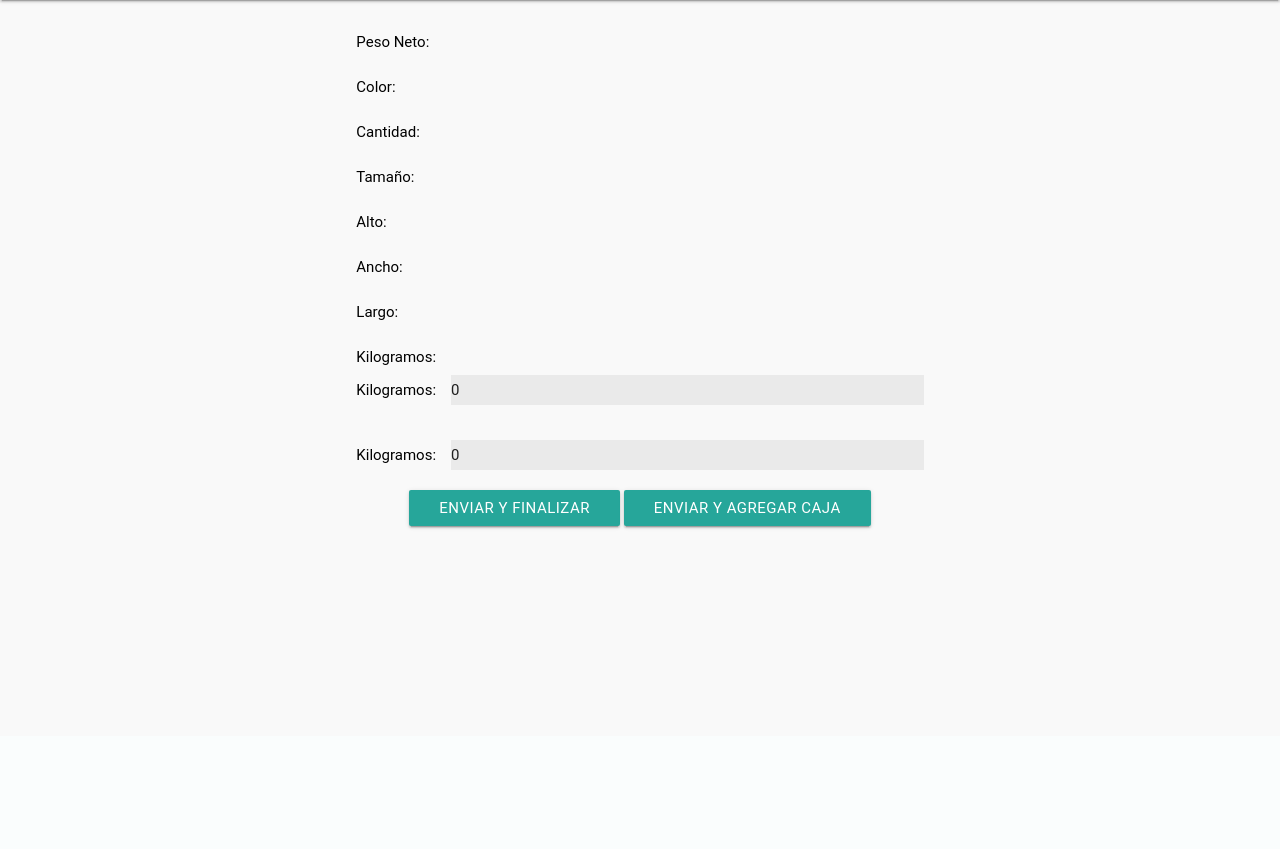
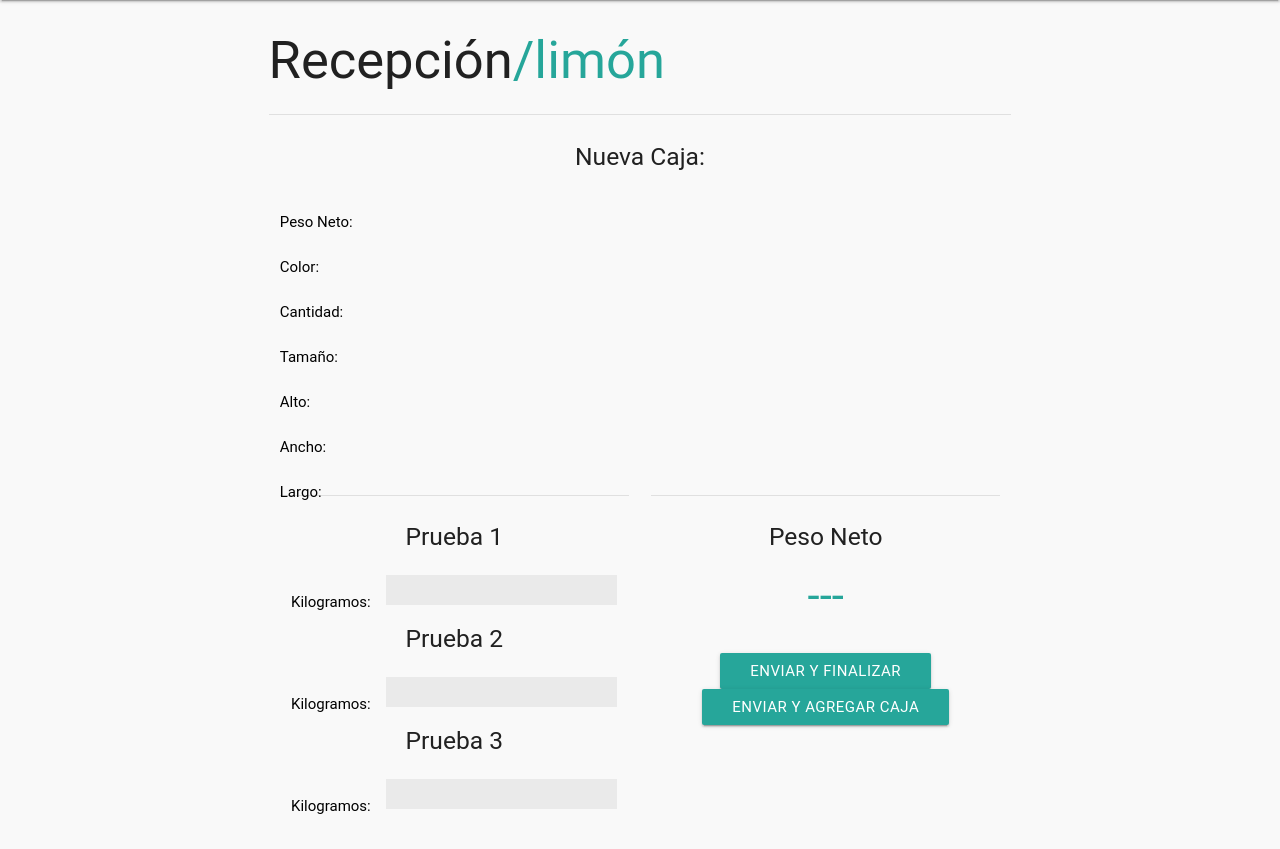
Before and after one commit to setjaf/easy-agro, a Django app: template inicio/templates/inicio/recepcionCaja.html in a window 1280 px wide. Shown: the part 64-913 px from the top of the page. Before the commit the page ends 593 px from the top, so only its background shows below. Run offline with Django 3.2, Linux system fonts and the light colour scheme; the template is opened without the code that fills it: values that come from a table or form of the project are taken from there, others are empty; some libraries are stand-ins or nearby versions; some web fonts are replaced.

Commit message:
recepcion adelanto

```diff
--- a/inicio/models.py
+++ b/inicio/models.py
@@ -137,16 +137,11 @@ class Caja(models.Model):
     largo = models.DecimalField(max_digits=10, decimal_places=3, default=0, blank=False)
     ProductoCampo = models.ForeignKey('ProductoCampo',on_delete=models.CASCADE, unique=False, null=False, blank=False)
 
-
-    def __str__(self):
-        return self.ID
-
 class Prueba(models.Model):
     IDPrueba = models.UUIDField(primary_key=True, default=uuid.uuid4, editable=False, unique=True)
     kilogramos = models.DecimalField(max_digits=10, decimal_places=3, default=0, blank=False)
     Caja = models.ForeignKey('Caja',on_delete=models.CASCADE,unique=False, null=False, blank=False)
-    def __str__(self):
-        return self.kilogramos
+
 
 class Detalle(models.Model):
     ID = models.AutoField(primary_key=True, null=False)
@@ -154,8 +149,6 @@ class Detalle(models.Model):
     Producto = models.ForeignKey('Producto',on_delete=models.CASCADE,unique=False, null=False, blank=False)
     OrdenCompra = models.ForeignKey('OrdenCompra',on_delete=models.CASCADE,unique=False, null=False, blank=False)
 
-    def __str__(self):
-        return self.cantidad_cajas
 
 class OrdenCompra(models.Model):
     ID = models.AutoField(primary_key=True, null=False)
@@ -165,8 +158,6 @@ class OrdenCompra(models.Model):
     pagado = models.BooleanField(default=False, null=False)
     Cliente = models.ForeignKey('Cliente',on_delete=models.CASCADE,unique=False, null=False, blank=False)
 
-    def __str__(self):
-        return self.kilogramos
 
 class Cliente(models.Model):
     IDCliente = models.UUIDField(primary_key=True, default=uuid.uuid4, editable=False, unique=True)
--- a/inicio/static/css/styles.css
+++ b/inicio/static/css/styles.css
@@ -160,3 +160,6 @@ Inicia estilos inicio.html*/
 .titRec>span{
   color:#26a69a;
 }
+.totPeso{
+  color:#26a69a;
+}
--- a/inicio/templates/inicio/recepcionCaja.html
+++ b/inicio/templates/inicio/recepcionCaja.html
@@ -42,11 +42,17 @@
 
 
   		<div class="row center">
-
-  			<div class="col l8 m12 s12 offset-l2 ">
+        <div class="col l10 m12 s12 offset-l1 left-align">
+          <h1 class="titRec">Recepción<span>/limón</span></h1>
+        </div>
+  			<div class="col l10 m12 s12 offset-l1 ">
 
           <form id="caja" action="" method="post" enctype="multipart/form-data">{% csrf_token %}
             <input type="hidden" name="recepcion" value={{recepcion}}>
+            <div class="divider"></div>
+            <div class="section">
+              <h5>Nueva Caja:</h5>
+
               <div class="select input-field col s12 m12 l12">
                 <label for="">Peso Neto:</label>
                 {{form.peso_neto}}
@@ -75,18 +81,46 @@
                 <label for="">Largo:</label>
                 {{form.largo}}
               </div>
+
+            </div>
+
+            <div class="col s12 m12 l6">
+              <div class="divider"></div>
+              <div class="section">
+                <h5>Prueba 1</h5>
                 <div class="text input-field col s12 m12 l12">
                   <label for="">Kilogramos:</label>
-              {{form1.kilogramos}}
+                  <input type="number" required name="kilogramos" id="kilogramos" value="" step="0.001">
                 </div>
+              </div>
+
+              <div class="divider"></div>
+              <div class="section">
+                <h5>Prueba 2</h5>
                 <div class="text input-field col s12 m12 l12">
                   <label for="">Kilogramos:</label>
-              {{form2.kilogramos}}
+                  <input type="number" required name="kilogramos1" id="kilogramos1" value="" step="0.001">
                 </div>
+              </div>
+
+              <div class="divider"></div>
+              <div class="section">
+                <h5>Prueba 3</h5>
                 <div class="text input-field col s12 m12 l12">
                   <label for="">Kilogramos:</label>
-              {{form3.kilogramos}}
+                  <input type="number" required name="kilogramos2" id="kilogramos2" value="" step="0.001">
                 </div>
+              </div>
+            </div>
+
+            <div class="col s12 m12 l6">
+              <div class="divider"></div>
+              <div class="section">
+                <h5>Peso Neto</h5>
+                <h3 class="totPeso" id="pesoTotal">---</h3>
+              </div>
+            </div>
+
             <button class="btn waves-effect waves-light" type="submit" value="Enviar">Enviar y Finalizar</button>
             <button class="btn waves-effect waves-light" id="enviarCont" value="Enviar">Enviar y agregar caja</button>
           </form>
@@ -101,15 +135,31 @@
       $(document).ready(function() {
         $('select').material_select();
 
-        $("#view").click(function() {
-              // do your stuff what you need.
-              $('form').submit();
+        $(document).on('submit','form',function(){
+          $('#caja').append("<input type=\"hidden\" name=\"sigue\" value=\"True\">")
         });
 
-        $("#enviarCont").click(function() {
-            $('#caja').append("<input type=\"hidden\" name=\"sigue\" value=\"True\">")
+        $("input[name='kilogramos']").change(function(ev) {
+          var prom = (Number(ev.target.value)+Number($("input[name='kilogramos1']").val())+Number($("input[name='kilogramos2']").val()))/3
+          var total = Number($("input[name='cantidad']").val())*prom
+          $("#pesoTotal").contents()[0].data=total.toFixed(2)
+        })
+
+        $("input[name='kilogramos1']").change(function(ev) {
+          var prom = (Number(ev.target.value)+Number($("input[name='kilogramos']").val())+Number($("input[name='kilogramos2']").val()))/3
+          var total = Number($("input[name='cantidad']").val())*prom
+          $("#pesoTotal").contents()[0].data=total.toFixed(2)
+        })
+
+        $("input[name='kilogramos2']").change(function(ev) {
+          var prom = (Number(ev.target.value)+Number($("input[name='kilogramos']").val())+Number($("input[name='kilogramos1']").val()))/3
+          var total = Number($("input[name='cantidad']").val())*prom
+          $("#pesoTotal").contents()[0].data=total.toFixed(2)
+        })
+        /*$("#enviarCont").click(function() {
+
             $('#caja').submit();
-        })
+        })*/
       });
     </script>
   </body>
```
Also changed, not shown: inicio/views.py (+21 -19 lines), 2 other files. Lines whose indentation alone changed are shown as unchanged.
